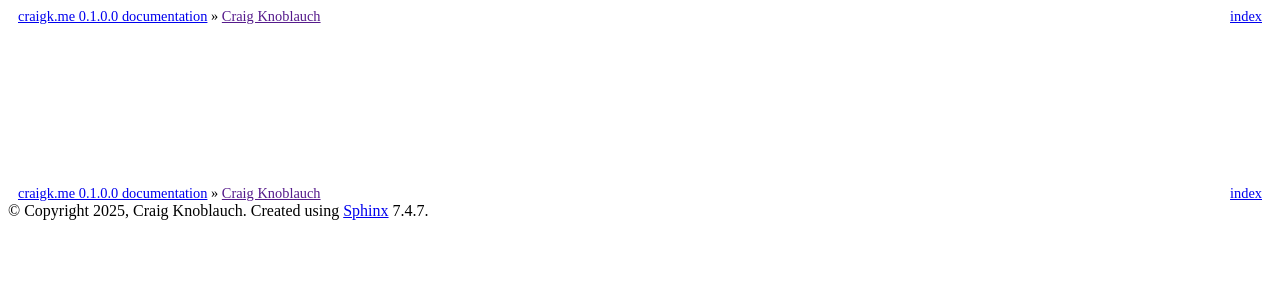
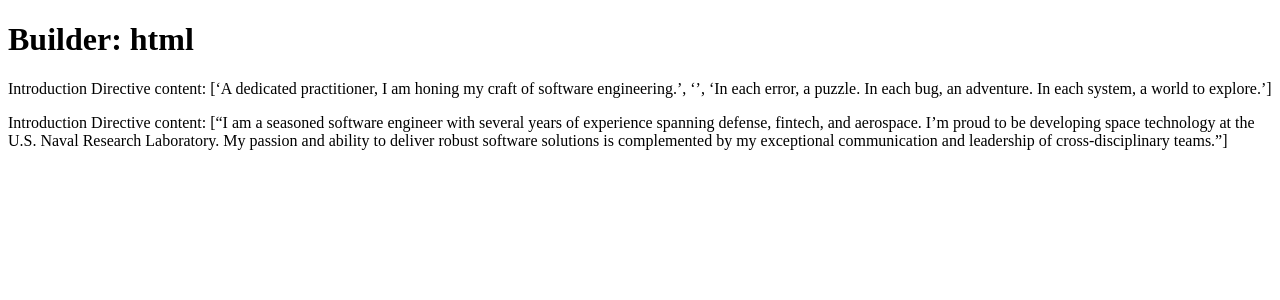
Before and after one commit to CraigKnoblauch/sphinx-blog, a Sphinx documentation site: the page built from source/index.rst, in a window 1280 px wide. Shown: the top 300 px of the page. Built offline with Sphinx 7.4.7, drawn with Linux system fonts in a browser that asks for light colours.

Commit message:
figured out how to allow a directive to have a content; figured out that the rendered content in a doctree is passed to the template in a 'body' element

```diff
--- a/source/conf.py
+++ b/source/conf.py
@@ -22,11 +22,11 @@ extensions = ['myst_parser', 'craigk']
 templates_path = ['_templates']
 exclude_patterns = []
 
-
-
 # -- Options for HTML output -------------------------------------------------
 # https://www.sphinx-doc.org/en/master/usage/configuration.html#options-for-html-output
 
 html_theme = 'craigk'
 html_theme_path = ['./themes']
-#html_static_path = ['static']
+html_static_path = ['./themes/craigk/static']
+
+html_favicon = 'static/favicon.ico' # TODO Currently not found
--- a/source/ext/craigk.py
+++ b/source/ext/craigk.py
@@ -7,18 +7,18 @@ from sphinx.util.docutils import SphinxDirective, SphinxRole
 from sphinx.util.typing import ExtensionMetadata
 
 class IntroductionDirective(SphinxDirective):
-    required_arguments = 1
+    has_content = True
 
     def run(self) -> list[nodes.Node]:
-        paragraph_node = nodes.paragraph(text=f'{self.arguments[0]}')
-        return [paragraph_node]
+        print(f"Introduction Directive content: {self.content}")
+        return [nodes.paragraph(text=f"Introduction Directive content: {self.content}")]
 
 class ProfessionalExperienceDirective(SphinxDirective):
-    required_arguments = 1
+    has_content = True
 
     def run(self) -> list[nodes.Node]:
-        paragraph_node = nodes.paragraph(text=f'{self.arguments[0]}')
-        return [paragraph_node]
+        print(f"Professional Experience Directive content: {self.content}")
+        return [nodes.paragraph(text=f"Introduction Directive content: {self.content}")]
 
 def setup(app: Sphinx) -> ExtensionMetadata:
     app.add_directive('introduction', IntroductionDirective)
--- a/source/index.rst
+++ b/source/index.rst
@@ -1,6 +1,7 @@
 .. title:: Craig Knoblauch
 
 .. introduction::
+
    A dedicated practitioner, I am honing my craft of software engineering.
 
    In each error, a puzzle. In each bug, an adventure. In each system, a world to explore.
--- a/source/themes/craigk/index.html
+++ /dev/null
@@ -1,3 +0,0 @@
-{% extends "base.html" %}
-
-{% block content %}My home page{% endblock %}
--- a/source/themes/craigk/base.html
+++ b/source/themes/craigk/layout.html
@@ -10,6 +10,9 @@
     <link href="https://fonts.googleapis.com/css2?family=Merriweather:ital,wght@0,300;0,400;0,700;0,900;1,300;1,400;1,700;1,900&display=swap" rel="stylesheet">
   </head>
   <body>
-      {% block content %}DEFAULT CONTENT{% endblock %}
+      <h1>Builder: {{ builder }}</h1>
+      <div class="body" role="main">
+        {% block body %} {% endblock %}
+      </div>
   </body>
 </html>
--- /dev/null
+++ b/source/themes/craigk/post.html
@@ -0,0 +1,8 @@
+{% block content %}
+    <h1>POST CONTENT</h1>
+    {% for node in doctree.children %}
+        {% if node.tagname == 'paragraph' %}
+            <h1>{{ node.rawsource }}</h1>
+        {% endif %}
+    {% endfor %}
+{% endblock %}
```
